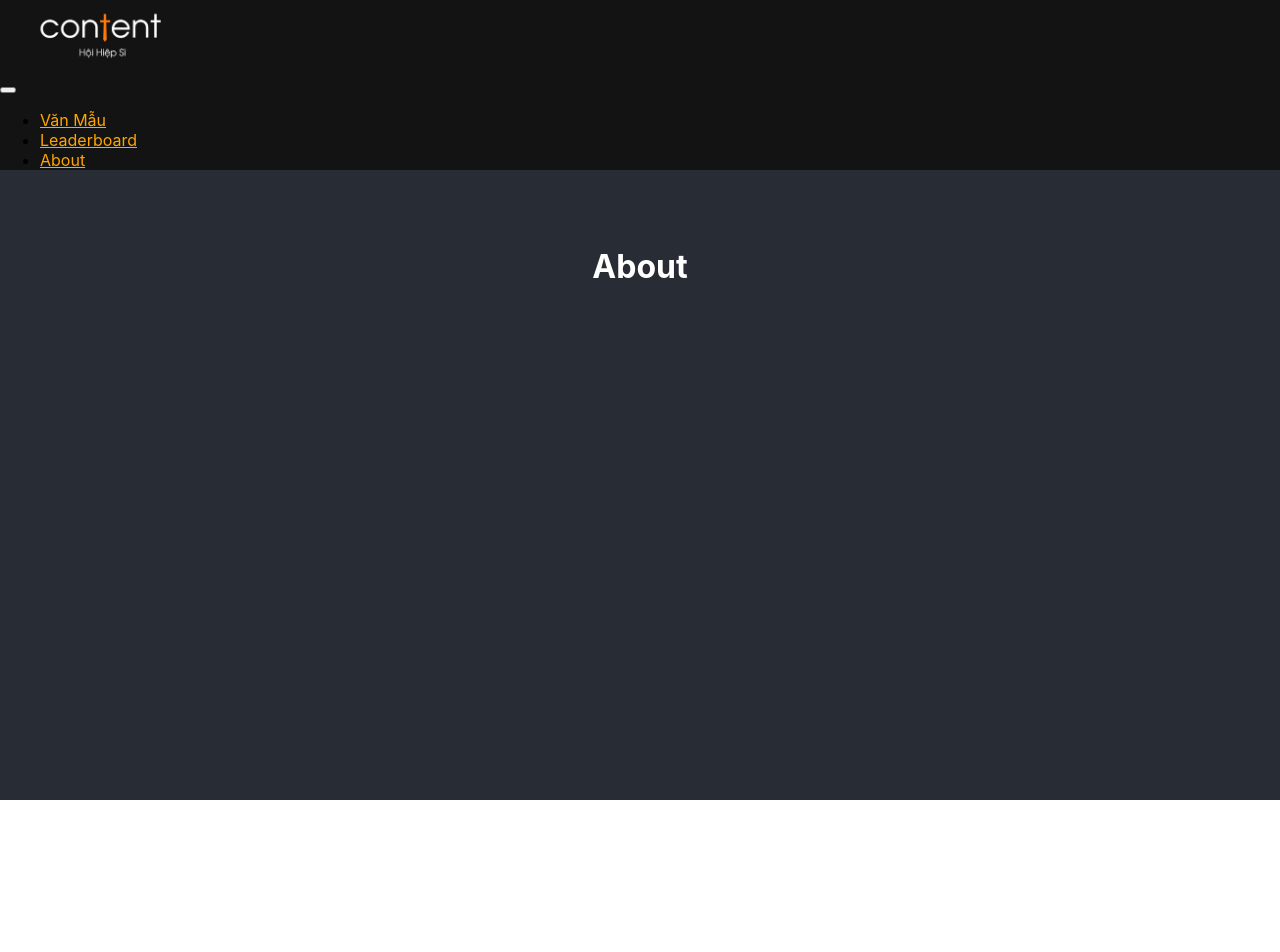
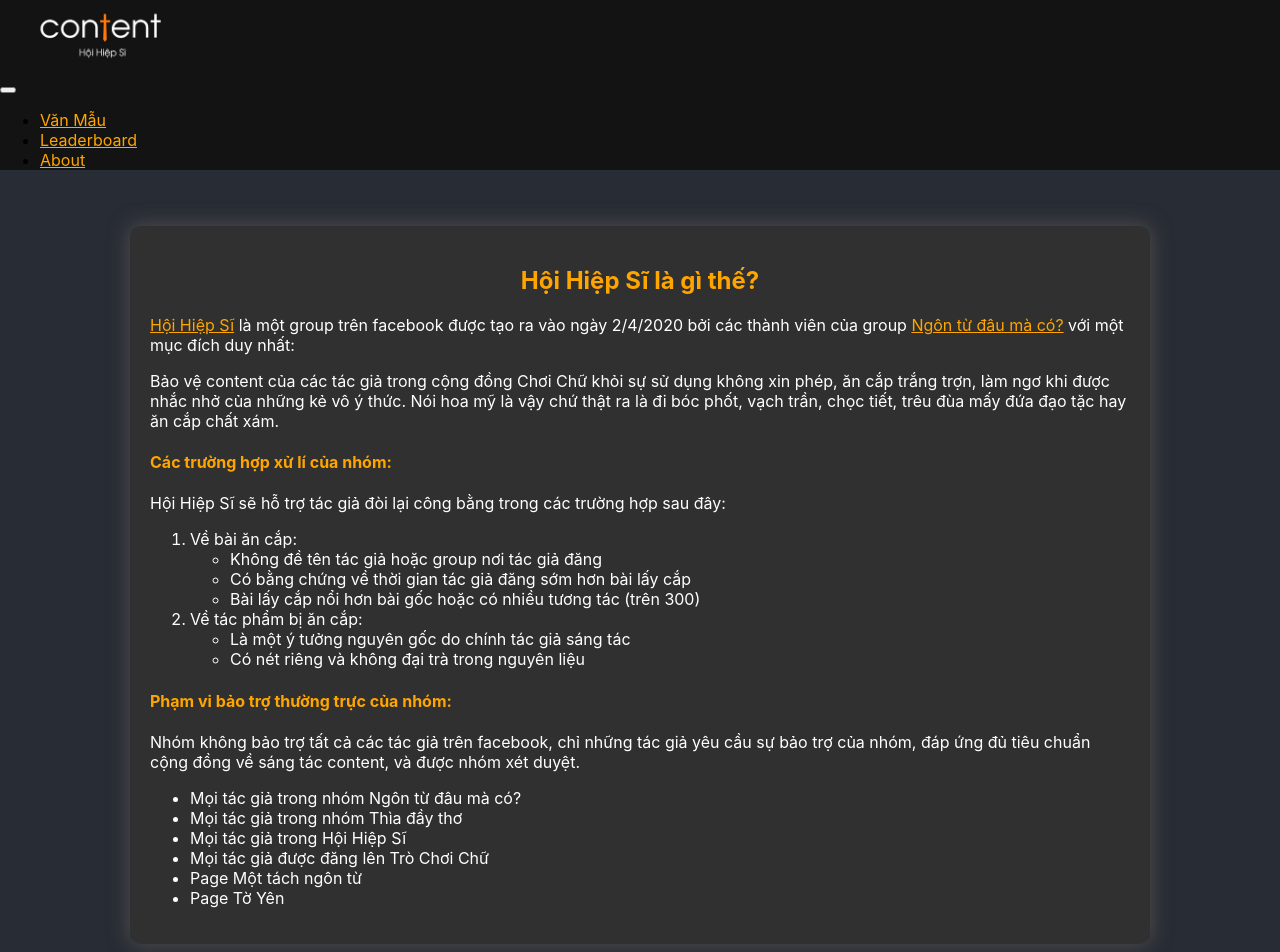
Before and after one commit to NhanDotJS/hoihiepsitestingnew, a React (Create React App) app: page /about in a window 1280 px wide. Shown: the top 952 px of the page. Before the commit the page ends 800 px from the top, so only its background shows below. Built offline with nearby package versions, Linux system fonts and the light colour scheme; no server answers; the HTML template or start-up script is replaced by a standard one.

Commit message:
Official ver 1.0

```diff
--- a/src/App.css
+++ b/src/App.css
@@ -54,21 +54,6 @@
   }
 }
 
-.content-section {
-  /* display: flex;
-  justify-content: space-around;
-  flex-wrap: wrap; */
-  overflow-wrap: break-word;
-  background: #ffffff;
-  padding: 10px 10px 10px 10px;
-  border: 1px solid #dddddd;
-  border-radius: 10px;
-  margin-bottom: 20px;
-  height: auto;
-  box-shadow: 0px 5px 20px rgb(71, 71, 71);
-  width: 98%;
-  align-items: center;
-}
 .content-section h1 {
   color: orange;
 }
@@ -135,7 +120,7 @@
   flex-direction: column;
   justify-content: center;
   align-items: center;
-  width: 100%;
+  width: 98%;
   border-radius: 10px;
   background-color: #303030;
   box-shadow: 0px 0px 20px 1px #4e4e4e;
@@ -144,7 +129,29 @@
   margin: 20px 0px 20px 0px;
 }
 
+.content-section {
+  /* display: flex;
+  justify-content: space-around;
+  flex-wrap: wrap; */
+  overflow-wrap: break-word;
+  background-color: #303030;
+  padding: 10px 10px 10px 10px;
+  /* border: 1px solid #dddddd; */
+  border-radius: 10px;
+  margin-bottom: 20px;
+  color: white;
+  height: auto;
+  box-shadow: 0px 0px 20px 1px #4e4e4e;
+  width: 98%;
+  padding: 20px 20px 20px 20px;
+  align-items: center;
+}
+
 .leaderboardtable h2 {
+  color: orange;
+}
+
+.orangetext {
   color: orange;
 }
 
@@ -254,7 +261,7 @@
 }
 
 .CopyButton {
-  background-color: white;
+  background-color: #303030;
   color: orange;
   border: 1px solid orange;
   border-radius: 5px;
--- a/src/about.js
+++ b/src/about.js
@@ -3,7 +3,43 @@
 function About(){
     return(
         <div className="articles-container">
-            <h1  className="title">About</h1>
+            <div className="content-section" style={{textAlign: "left",}}>
+            <h2  className="orangetext" style={{textAlign: "center",}}>Hội Hiệp Sĩ là gì thế?</h2>
+        <p><a target="_blank" href="https://www.facebook.com/groups/HoiHiepSi">Hội Hiệp Sĩ</a>  là một group trên facebook được tạo ra vào ngày 2/4/2020 bởi các thành viên của group <a target="_blank" href="https://www.facebook.com/groups/ngontu/">Ngôn từ đâu mà có?</a> với một mục đích duy nhất:</p>
+        <p>Bảo vệ content của các tác giả trong cộng đồng Chơi Chữ khỏi sự sử dụng không xin phép, ăn cắp trắng trợn, làm ngơ khi được nhắc nhở của những kẻ vô ý thức.
+            Nói hoa mỹ là vậy chứ thật ra là đi bóc phốt, vạch trần, chọc tiết, trêu đùa mấy đứa đạo tặc hay ăn cắp chất xám.</p>
+
+
+        <h4 className="orangetext">Các trường hợp xử lí của nhóm:</h4>
+        <p>Hội Hiệp Sĩ sẽ hỗ trợ tác giả đòi lại công bằng trong các trường hợp sau đây:</p>
+        <ol>
+            <li>Về bài ăn cắp:
+                <ul>
+                    <li>Không đề tên tác giả hoặc group nơi tác giả đăng</li>
+                    <li>Có bằng chứng về thời gian tác giả đăng sớm hơn bài lấy cắp</li>
+                    <li>Bài lấy cắp nổi hơn bài gốc hoặc có nhiều tương tác (trên 300)</li>
+                </ul>
+            </li>
+            <li>Về tác phẩm bị ăn cắp:
+                <ul>
+                    <li>Là một ý tưởng nguyên gốc do chính tác giả sáng tác</li>
+                    <li>Có nét riêng và không đại trà trong nguyên liệu</li>
+                </ul>
+            </li>
+        </ol>
+
+        <h4 className="orangetext">Phạm vi bảo trợ thường trực của nhóm:</h4>
+        <p>Nhóm không bảo trợ tất cả các tác giả trên facebook, chỉ những tác giả yêu cầu sự bảo trợ của nhóm,
+            đáp ứng đủ tiêu chuẩn cộng đồng về sáng tác content, và được nhóm xét duyệt.</p>
+        <ul>
+            <li>Mọi tác giả trong nhóm Ngôn từ đâu mà có?</li>
+            <li>Mọi tác giả trong nhóm Thìa đầy thơ</li>
+            <li>Mọi tác giả trong Hội Hiệp Sĩ</li>
+            <li>Mọi tác giả được đăng lên Trò Chơi Chữ</li>
+            <li>Page Một tách ngôn từ</li>
+            <li>Page Tờ Yên</li>
+        </ul>
+            </div>
 
         </div>
     );
```
